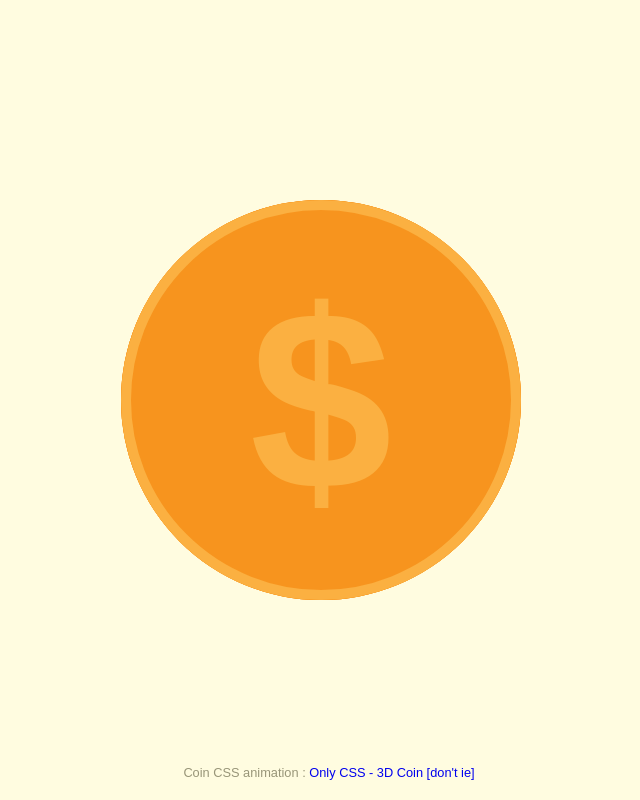
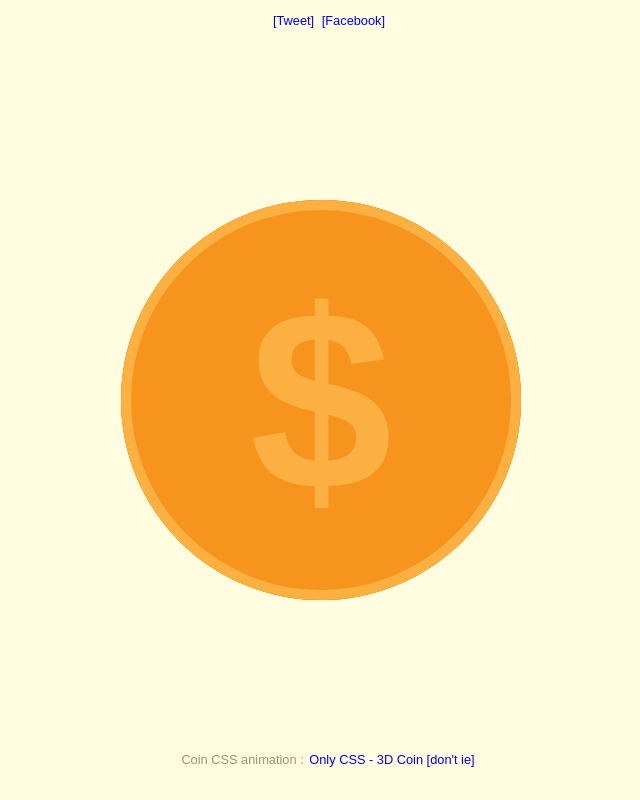
Before and after one commit to ryoyakawai/getcoin, a website: page src/index.html in a window 1280 px wide. Shown: the whole page, without its empty margins (319-959 px from the left). Drawn offline with Linux system fonts and the light colour scheme.

Commit message:
Update: add photo for og, an analytics tag

```diff
--- a/src/index.html
+++ b/src/index.html
@@ -2,9 +2,9 @@
   <head>
     <title>Get Coin!</title>
     <meta property="og:title" content="Get Coin!" />
-    <meta property="og:description" content="PWA Sample" />
+    <meta property="og:description" content="ServiceWorker Sample" />
     <meta property="og:url" content="https://ryoyakawai.github.io/getcoin/index.html" />
-    <meta property="og:image" content="https://ryoyakawai.github.io/getcoin/coinicon_144x144.png" />
+    <meta property="og:image" content="https://ryoyakawai.github.io/getcoin/coinicon_200x200.png" />
     <link rel="manifest" href="./manifest.json">
     <meta name="theme-color" content="#fffce0">
     <meta name="viewport" content="width=device-width, initial-scale=0.8, maximum-scale=0.8">
@@ -12,13 +12,21 @@
     <link rel="stylesheet" type="text/css" href="coin.css">
   </head>
   <body>
+    <div class="socialbutton">
+      <p>
+        <a href="http://twitter.com/share?url=https://ryoyakawai.github.io/getcoin/&text=Get Coin!(ServiceWorker Sample)&via=ryoyakawai" target="_blank">[Tweet]</a>
+        <a href="http://www.facebook.com/share.php?u=https://ryoyakawai.github.io/getcoin/" onclick="window.open(this.href, 'FBwindow', 'width=650, height=450, menubar=no, toolbar=no, scrollbars=yes'); return false;">[Facebook]</a>
+      </p>
+</div>
     <div id="coin" class="coin">
       <div class="front"></div>
       <div class="front_b"></div>
       <div class="back"></div>
       <div class="back_b"></div>
     </div>
-    <div class="credit">Coin CSS animation : <a href=" https://codepen.io/anon/pen/mpPYjO" target="_blank">Only CSS - 3D Coin [don't ie]</a></div>
+    <div class="credit">
+      <p>Coin CSS animation : <a href=" https://codepen.io/anon/pen/mpPYjO" target="_blank">Only CSS - 3D Coin [don't ie]</a></p>
+    </div>
   </body>
   <script type="text/javascript" src="coin.js"></script>
   <script>
@@ -57,4 +65,14 @@
    }
   </script>
 
+  <!-- Global site tag (gtag.js) - Google Analytics -->
+  <script async src="https://www.googletagmanager.com/gtag/js?id=UA-35804975-1"></script>
+  <script>
+    window.dataLayer = window.dataLayer || [];
+    function gtag(){dataLayer.push(arguments);}
+    gtag('js', new Date());
+
+    gtag('config', 'UA-35804975-1');
+  </script>
+
 </html>
--- a/src/main.css
+++ b/src/main.css
@@ -1,3 +1,10 @@
+.socialbutton {
+  position: absolute;
+  top: 0px;
+  width: 100%;
+  text-align: center;
+  font-size:0.8em;
+}
 .credit {
   position: absolute;
   bottom: 20px;
@@ -7,6 +14,7 @@
   font-size:0.8em;
 }
 a {
+  padding: 2px;
   text-decoration:none;
 }
 a:visited {
```
Also changed, not shown: src/coinicon_200x200.png (added).
